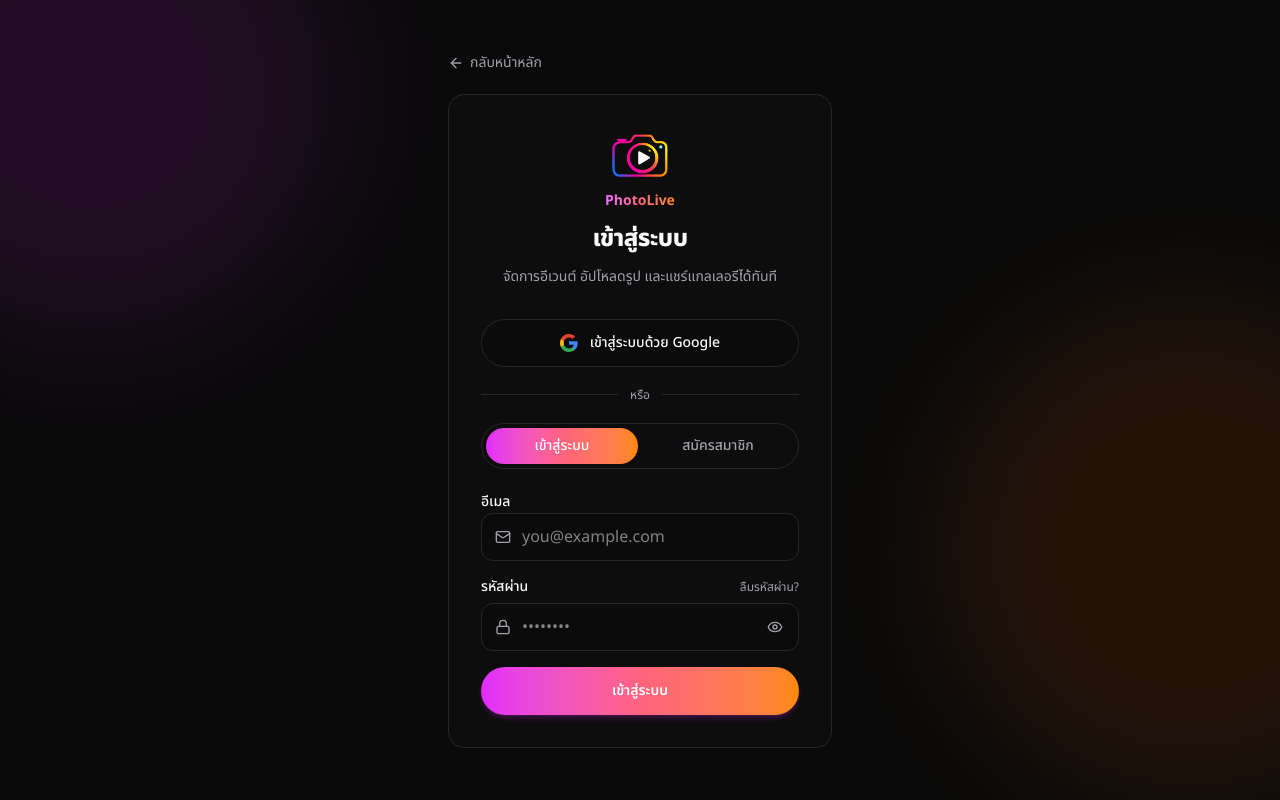
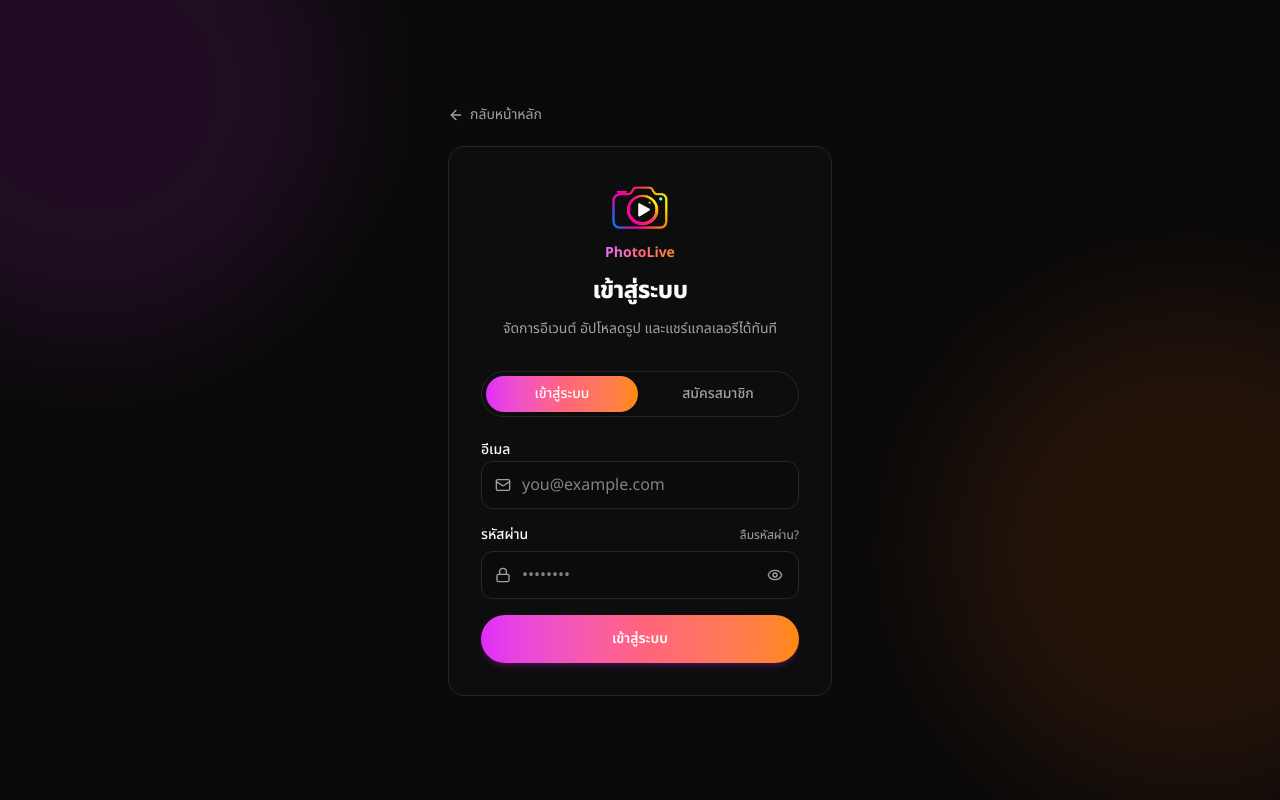
Before and after one commit to Nonie001/photolive, a Next.js app: page /login in a window 1280 px wide. Built offline with nearby package versions, Linux system fonts and the light colour scheme.

Commit message:
feat(auth): remove Google OAuth login

```diff
--- a/app/login/LoginForm.tsx
+++ b/app/login/LoginForm.tsx
@@ -7,7 +7,6 @@
 import {
   signInAction,
   signUpAction,
-  signInWithGoogleAction,
   type AuthState,
 } from "./actions";
 
@@ -43,24 +42,6 @@
 
   return (
     <div className="space-y-5">
-      {/* Google */}
-      <form action={signInWithGoogleAction}>
-        <input type="hidden" name="next" value={next} />
-        <button
-          type="submit"
-          className="flex h-12 w-full items-center justify-center gap-3 rounded-full border border-border bg-background/50 text-sm font-medium hover:bg-muted transition-colors"
-        >
-          <GoogleIcon />
-          เข้าสู่ระบบด้วย Google
-        </button>
-      </form>
-
-      <div className="flex items-center gap-3 text-xs text-muted-foreground">
-        <div className="h-px flex-1 bg-border" />
-        <span>หรือ</span>
-        <div className="h-px flex-1 bg-border" />
-      </div>
-
       {/* Tabs */}
       <div className="grid grid-cols-2 gap-1 rounded-full border border-border p-1 text-sm">
         <button
@@ -190,12 +171,6 @@
             {state.info}
           </p>
         )}
-        {oauthError && !state.error && (
-          <p className="rounded-xl border border-red-300 bg-red-50 p-3 text-sm text-red-700 dark:border-red-900/50 dark:bg-red-950/30 dark:text-red-300">
-            ล็อกอินด้วย Google ไม่สำเร็จ — ลองใหม่อีกครั้ง
-          </p>
-        )}
-
         <button
           type="submit"
           disabled={pending}
@@ -211,26 +186,3 @@
     </div>
   );
 }
-
-function GoogleIcon() {
-  return (
-    <svg width="18" height="18" viewBox="0 0 18 18" aria-hidden="true">
-      <path
-        fill="#4285F4"
-        d="M17.64 9.2c0-.637-.057-1.251-.164-1.84H9v3.481h4.844a4.14 4.14 0 0 1-1.796 2.716v2.258h2.908c1.702-1.567 2.684-3.874 2.684-6.615z"
-      />
-      <path
-        fill="#34A853"
-        d="M9 18c2.43 0 4.467-.806 5.956-2.184l-2.908-2.259c-.806.54-1.837.86-3.048.86-2.344 0-4.328-1.584-5.036-3.711H.957v2.332A8.997 8.997 0 0 0 9 18z"
-      />
-      <path
-        fill="#FBBC05"
-        d="M3.964 10.706A5.41 5.41 0 0 1 3.682 9c0-.593.102-1.17.282-1.706V4.962H.957A8.996 8.996 0 0 0 0 9c0 1.452.348 2.827.957 4.038l3.007-2.332z"
-      />
-      <path
-        fill="#EA4335"
-        d="M9 3.58c1.321 0 2.508.454 3.44 1.345l2.582-2.58C13.463.891 11.426 0 9 0A8.997 8.997 0 0 0 .957 4.962L3.964 7.294C4.672 5.167 6.656 3.58 9 3.58z"
-      />
-    </svg>
-  );
-}
--- a/app/login/actions.ts
+++ b/app/login/actions.ts
@@ -72,22 +72,6 @@
   return `${proto}://${host}`;
 }
 
-export async function signInWithGoogleAction(formData: FormData): Promise<void> {
-  const next = String(formData.get("next") ?? "/dashboard");
-  const supabase = await createClient();
-  const origin = await siteOrigin();
-  const { data, error } = await supabase.auth.signInWithOAuth({
-    provider: "google",
-    options: {
-      redirectTo: `${origin}/auth/callback?next=${encodeURIComponent(next)}`,
-    },
-  });
-  if (error || !data.url) {
-    redirect(`/login?error=${encodeURIComponent(error?.message ?? "oauth")}`);
-  }
-  redirect(data.url);
-}
-
 export async function resetPasswordAction(
   _prev: AuthState,
   formData: FormData,
```
